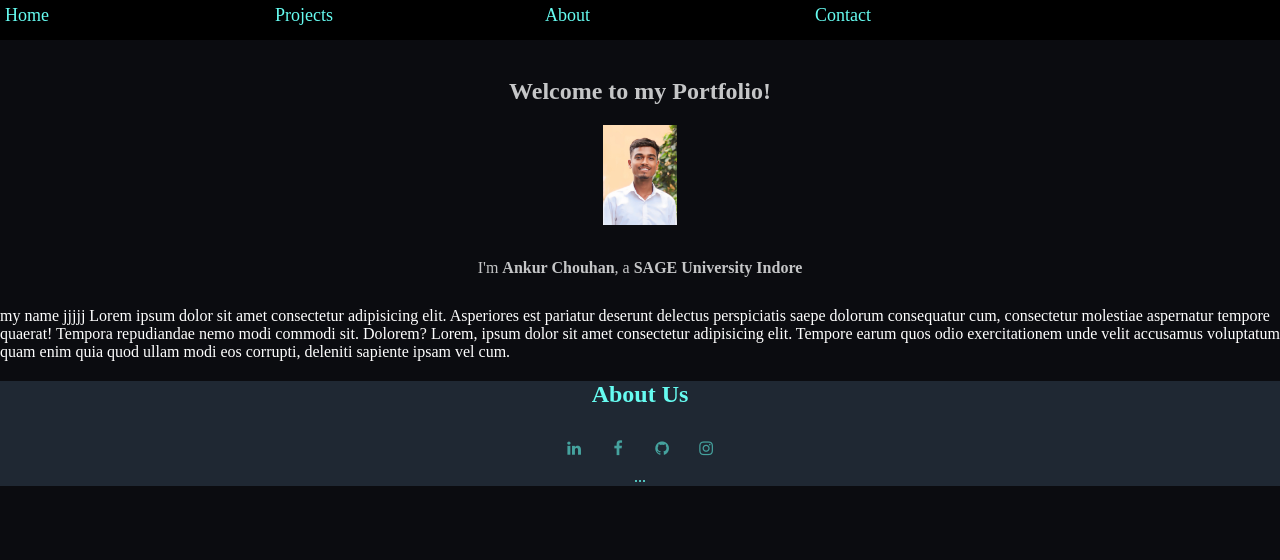
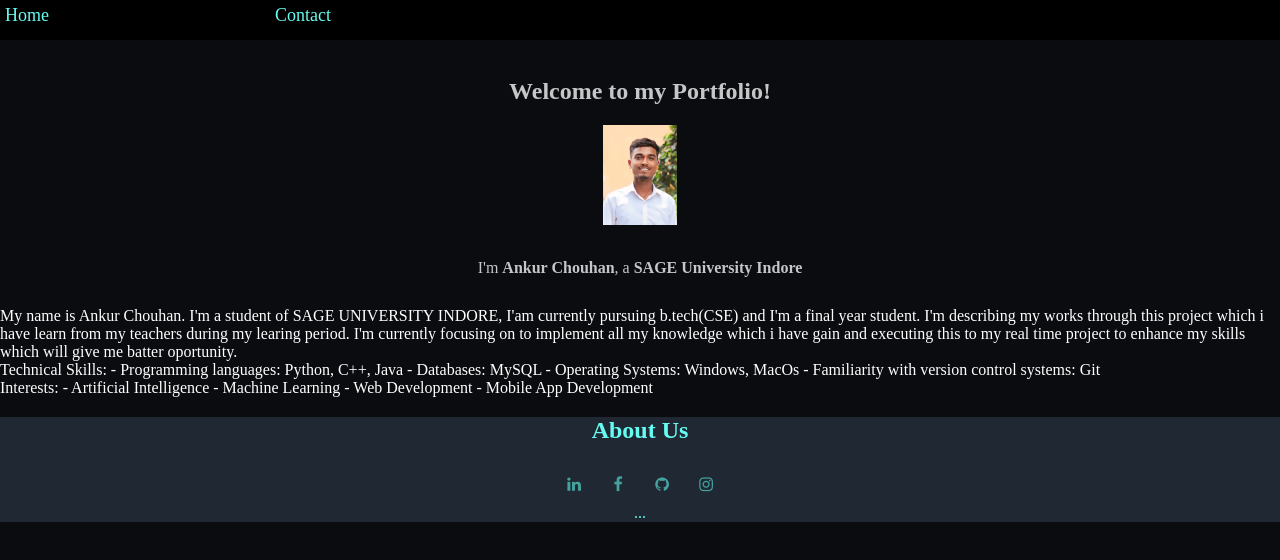
Before and after one commit to Ankur820/Project-3_Portfolio-Website, a plain HTML site: page learn.html in a window 1280 px wide. Drawn offline with Linux system fonts and the light colour scheme.

Commit message:
Add files via upload

```diff
--- a/learn.html
+++ b/learn.html
@@ -21,8 +21,6 @@
     <nav>
 
         <li><a href="index.html">Home</a></li>
-        <li><a href="#projects">Projects</a></li>
-        <li><a href="#about">About</a></li>
         <li><a href="#contact">Contact</a></li>
 
     </nav>
@@ -37,13 +35,22 @@
         <p>I'm <strong>Ankur Chouhan</strong>, a <strong>SAGE University Indore</strong></p>
     </section>
     <main>
-        my name jjjjj Lorem ipsum dolor sit amet consectetur adipisicing elit. Asperiores est pariatur deserunt delectus perspiciatis saepe dolorum consequatur cum, consectetur molestiae aspernatur tempore quaerat! Tempora repudiandae nemo modi commodi sit. Dolorem? Lorem, ipsum dolor sit amet consectetur adipisicing elit. Tempore earum quos odio exercitationem unde velit accusamus voluptatum quam enim quia quod ullam modi eos corrupti, deleniti sapiente ipsam vel cum.
-    </main>
+        My name is Ankur Chouhan. I'm a student of SAGE UNIVERSITY INDORE, I'am currently pursuing b.tech(CSE) and I'm a final year student. I'm describing my works through this project which i have learn from my teachers during my learing period. I'm currently focusing on to implement all my knowledge which i have gain and executing this to my real time project to enhance my skills which will give me batter oportunity.</main>
+        <main>
+            Technical Skills:
 
+- Programming languages: Python, C++, Java
+- Databases: MySQL
+- Operating Systems: Windows, MacOs
+- Familiarity with version control systems: Git<main>
+<main>
+    Interests:
 
-
-
-
+- Artificial Intelligence
+- Machine Learning
+- Web Development
+- Mobile App Development
+</main>
 
     <!-- About Section -->
     <footer id="about">
```
Also changed, not shown: index.html (+8 -11 lines).
